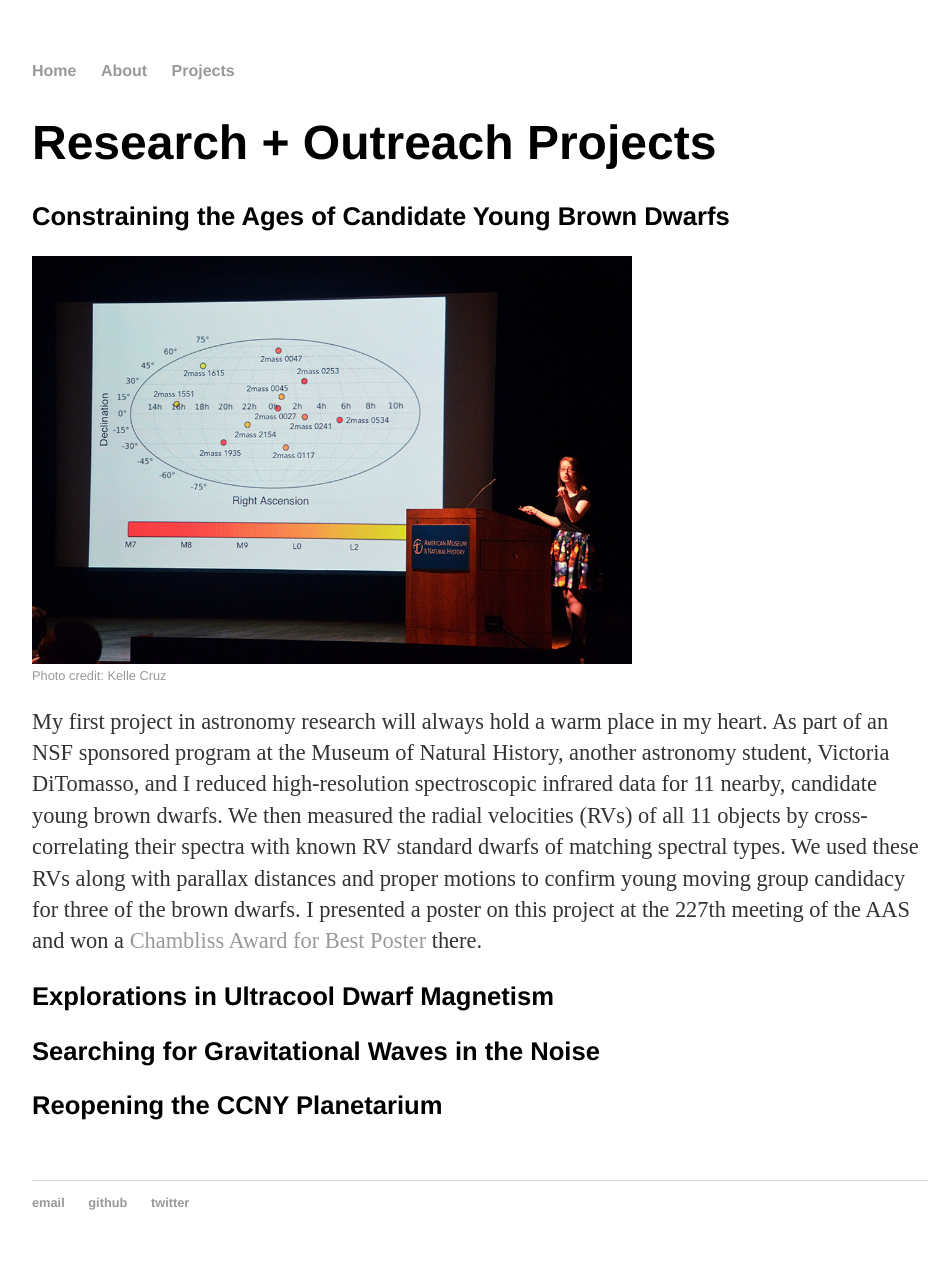
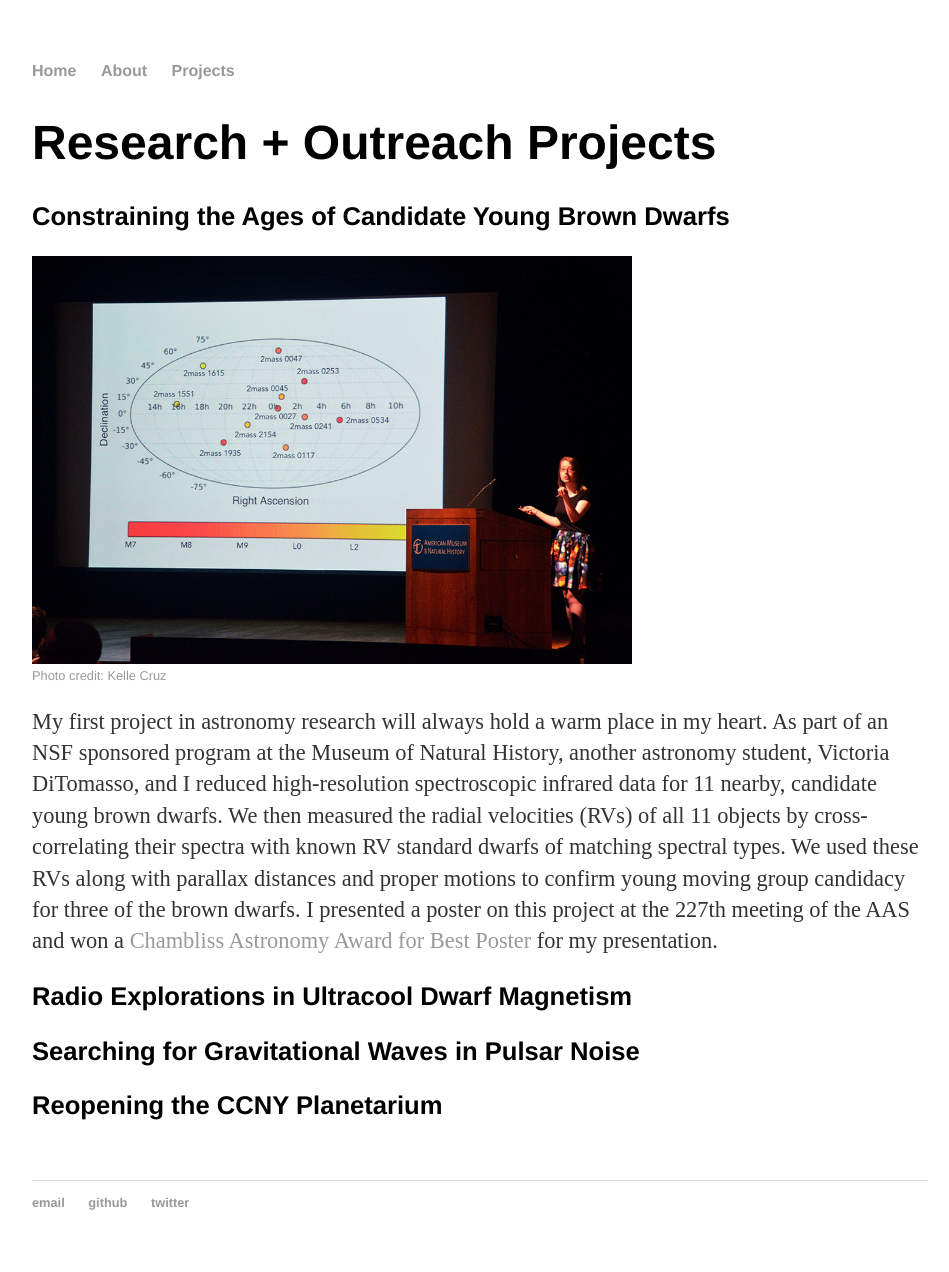
Before and after one commit to elliesch/elliesch.github.io, a Jekyll site: the page built from projects/index.html, in a window 1280 px wide. Shown: the whole page, without its empty margins (160-1109 px from the left). Built offline with Jekyll 4.4.1, drawn with Linux system fonts in a browser that asks for light colours.

Commit message:
fixed wording

```diff
--- a/projects/index.html
+++ b/projects/index.html
@@ -9,11 +9,11 @@ title: Ellie's Projects
 	<h3>Constraining the Ages of Candidate Young Brown Dwarfs</h3>
 	<img src="/images/AMNH_REU_symposium.jpg" alt="Presenting at AMNH's 2015 REU Symposium" style="width:600px">
         <figcaption style="font-family:'Helvetica', 'Arial', 'Sans-Serif'; font-size: 0.8em; color: #999;">Photo credit: Kelle Cruz</figcaption>
-	<p>My first project in astronomy research will always hold a warm place in my heart. As part of an NSF sponsored program at the Museum of Natural History, another astronomy student, Victoria DiTomasso, and I reduced high-resolution spectroscopic infrared data for 11 nearby, candidate young brown dwarfs. We then measured the radial velocities (RVs) of all 11 objects by cross-correlating their spectra with known RV standard dwarfs of matching spectral types. We used these RVs along with parallax distances and proper motions to confirm young moving group candidacy for three of the brown dwarfs. I presented a poster on this project at the 227th meeting of the AAS and won a <a href="https://aas.org/posts/news/2016/01/chambliss-student-poster-awards-aas-227">Chambliss Award for Best Poster</a> there.</p>
-	<h3>Explorations in Ultracool Dwarf Magnetism</h3>
+	<p>My first project in astronomy research will always hold a warm place in my heart. As part of an NSF sponsored program at the Museum of Natural History, another astronomy student, Victoria DiTomasso, and I reduced high-resolution spectroscopic infrared data for 11 nearby, candidate young brown dwarfs. We then measured the radial velocities (RVs) of all 11 objects by cross-correlating their spectra with known RV standard dwarfs of matching spectral types. We used these RVs along with parallax distances and proper motions to confirm young moving group candidacy for three of the brown dwarfs. I presented a poster on this project at the 227th meeting of the AAS and won a <a href="https://aas.org/posts/news/2016/01/chambliss-student-poster-awards-aas-227">Chambliss Astronomy Award for Best Poster</a> for my presentation.</p>
+	<h3>Radio Explorations in Ultracool Dwarf Magnetism</h3>
 	<p></p>
 
-	<h3>Searching for Gravitational Waves in the Noise</h3>
+	<h3>Searching for Gravitational Waves in Pulsar Noise</h3>
 
 	<h3>Reopening the CCNY Planetarium</h3>
 
```
